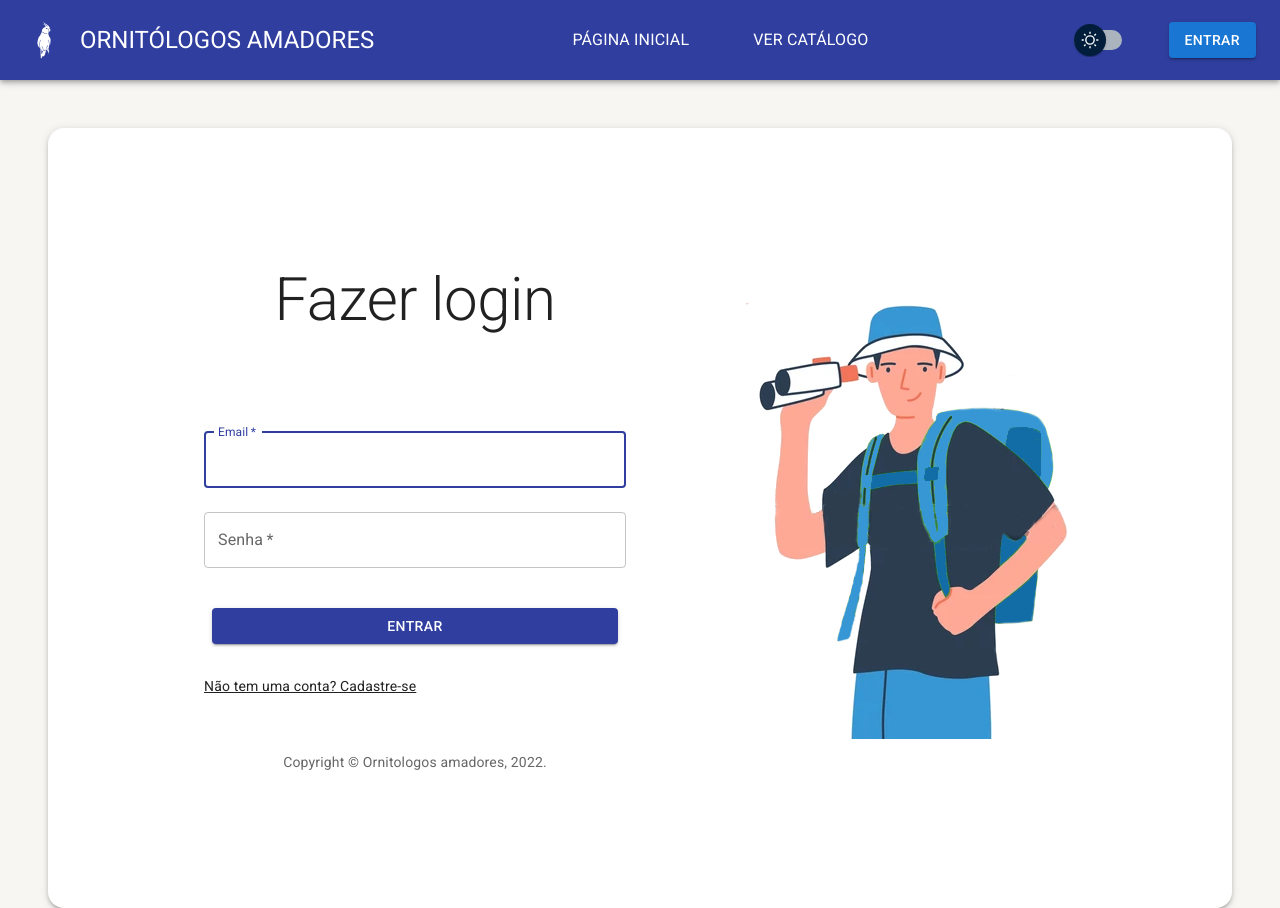
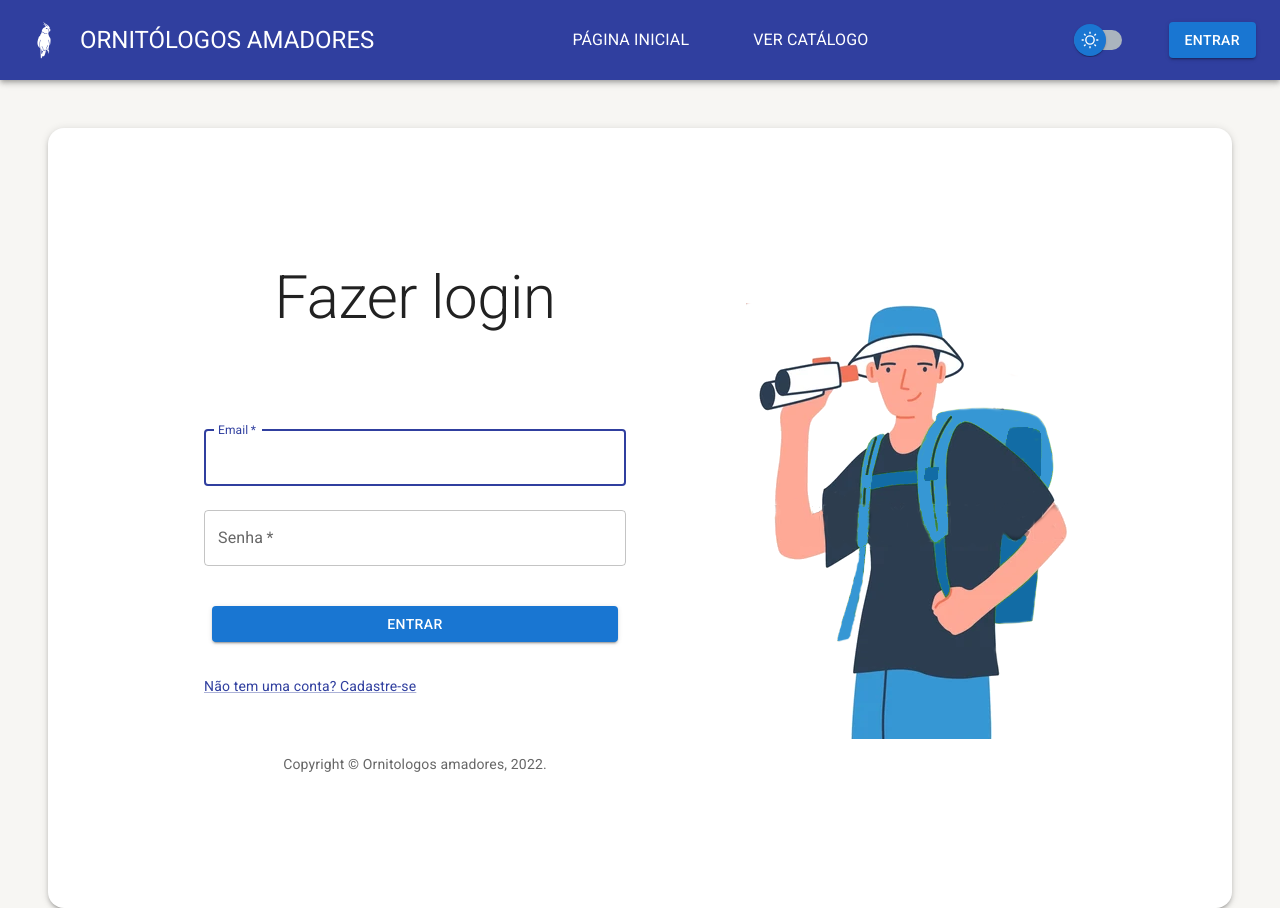
Before and after one commit to robsonleal/ornitologos-amadores, a React (Vite) app in the folder ornitologos-frontend/: page /login in a window 1280 px wide. Built offline with nearby package versions, Linux system fonts and the light colour scheme.

Commit message:
Frontend: Ajustando o tema dos botões da tela de inicio e de login

```diff
--- a/ornitologos-frontend/src/pages/pagina-inicial/PaginaInicial.tsx
+++ b/ornitologos-frontend/src/pages/pagina-inicial/PaginaInicial.tsx
@@ -34,8 +34,8 @@ export const PaginaInicial = () => {
         justifyContent='center'
       >
         <Button
+          color='secondary'
           variant='contained'
-          color='primary'
           onClick={() => handleClickNavigate('/catalogo')}
         >
           Ir para o catálogo
--- a/ornitologos-frontend/src/pages/signin/SignIn.tsx
+++ b/ornitologos-frontend/src/pages/signin/SignIn.tsx
@@ -3,8 +3,8 @@ import {
   Button,
   CircularProgress,
   Grid,
+  Link,
   TextField,
-  Typography,
 } from '@mui/material';
 import { useState } from 'react';
 import { useNavigate } from 'react-router-dom';
@@ -107,6 +107,7 @@ export const SignIn = () => {
             <Button
               onClick={handleSubmit}
               disabled={isLoading}
+              color='secondary'
               endIcon={
                 isLoading ? (
                   <CircularProgress
@@ -125,13 +126,13 @@ export const SignIn = () => {
           </Box>
           <Grid container>
             <Grid item>
-              <Typography
+              <Link
                 onClick={() => handleClickNavigate('/cadastro-usuario')}
                 variant='body2'
-                sx={{ textDecoration: 'underline', cursor: 'pointer' }}
+                sx={{ cursor: 'pointer' }}
               >
                 Não tem uma conta? Cadastre-se
-              </Typography>
+              </Link>
             </Grid>
           </Grid>
         </Box>
--- a/ornitologos-frontend/src/shared/components/barra-topo/MaterialUISwitch.tsx
+++ b/ornitologos-frontend/src/shared/components/barra-topo/MaterialUISwitch.tsx
@@ -24,7 +24,7 @@ export const MaterialUISwitch = styled(Switch)(({ theme }) => ({
     },
   },
   '& .MuiSwitch-thumb': {
-    backgroundColor: theme.palette.mode === 'dark' ? '#003892' : '#001e3c',
+    backgroundColor: theme.palette.mode === 'dark' ? '#303f9f' : '#1a76d2',
     width: 32,
     height: 32,
     '&:before': {
--- a/ornitologos-frontend/src/shared/themes/Dark.ts
+++ b/ornitologos-frontend/src/shared/themes/Dark.ts
@@ -5,15 +5,15 @@ export const DarkTheme = createTheme({
   palette: {
     mode: 'dark',
     primary: {
-      main: indigo[700],
-      dark: indigo[800],
+      main: blue[700],
+      dark: blue[800],
       light: indigo[500],
       contrastText: '#FFFFFF',
     },
     secondary: {
-      main: blue[700],
-      dark: blue[800],
-      light: blue[500],
+      main: indigo[700],
+      dark: indigo[800],
+      light: indigo[500],
       contrastText: '#FFFFFF',
     },
     background: {
```
Also changed, not shown: ornitologos-frontend/src/shared/themes/Light.ts (line endings or trailing spaces).
